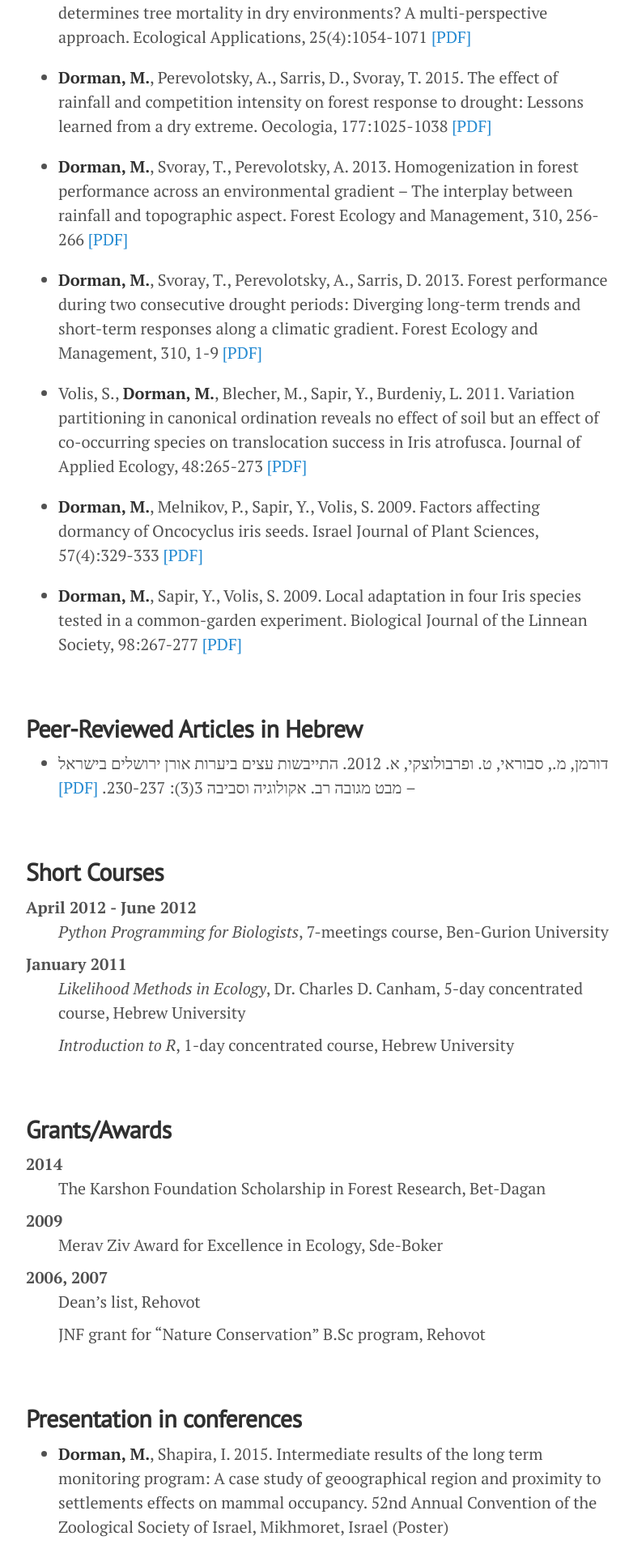
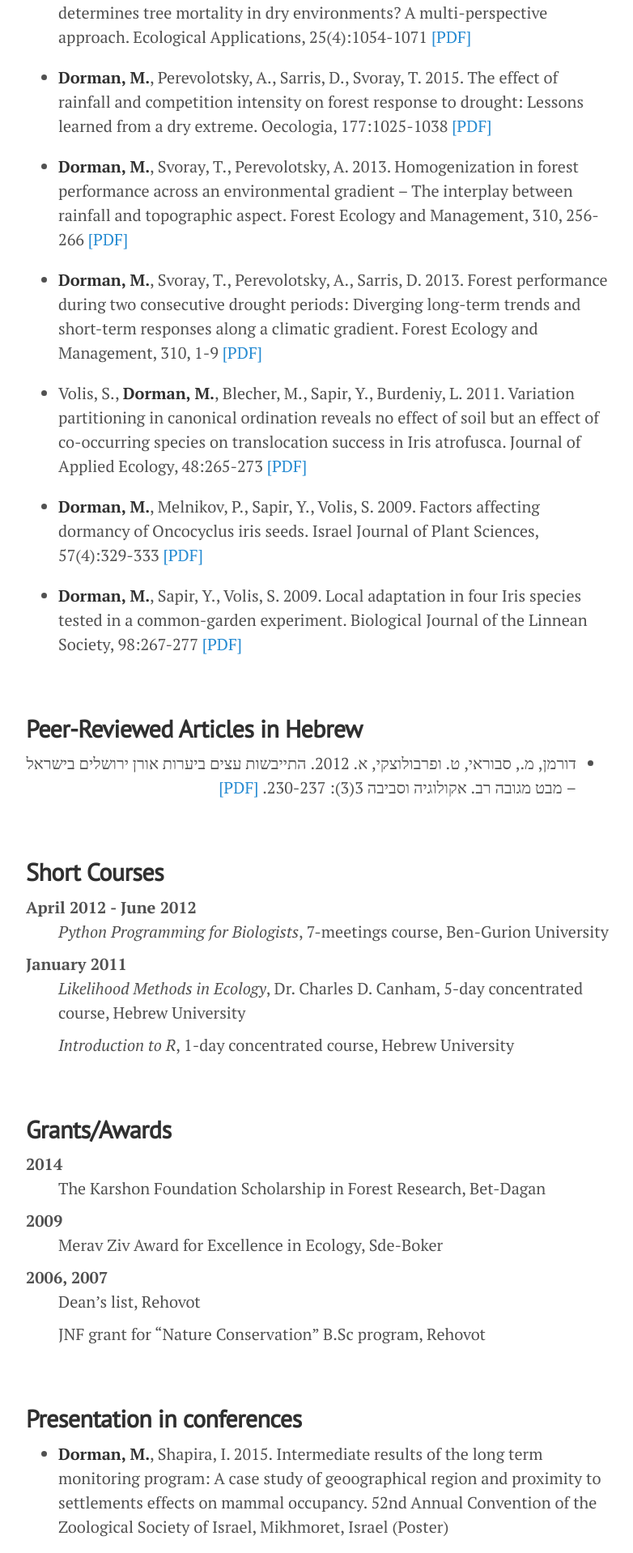
Before and after one commit to michaeldorman/michaeldorman.github.io, a Jekyll site: the page built from cv.md, in a window 1280 px wide. Shown: the part 3129-5047 px from the top of the page at 81% size, without its empty margins (248-1030 px from the left). Built offline with Jekyll 4.4.1, drawn with Linux system fonts in a browser that asks for light colours.

Commit message:
Update cv.md

```diff
--- a/cv.md
+++ b/cv.md
@@ -113,12 +113,13 @@ August 2006
 
 ## **Peer-Reviewed Articles in Hebrew**
 
+<div dir="rtl">
 <ul>
-<li><p dir="rtl"> דורמן, מ., סבוראי, ט. ופרבולוצקי, א. 2012. התייבשות עצים ביערות אורן ירושלים בישראל – מבט מגובה רב. אקולוגיה וסביבה 3(3): 230-237.
+<li>דורמן, מ., סבוראי, ט. ופרבולוצקי, א. 2012. התייבשות עצים ביערות אורן ירושלים בישראל – מבט מגובה רב. אקולוגיה וסביבה 3(3): 230-237.
 <a href="https://dl.dropboxusercontent.com/s/zppdpn1lbqo48xz/Dorman%20et%20al%202012%20HEB.pdf?dl=0">[PDF]</a>
-</p>
 </li>
 </ul>
+</div>
 
 <br>
 
```
